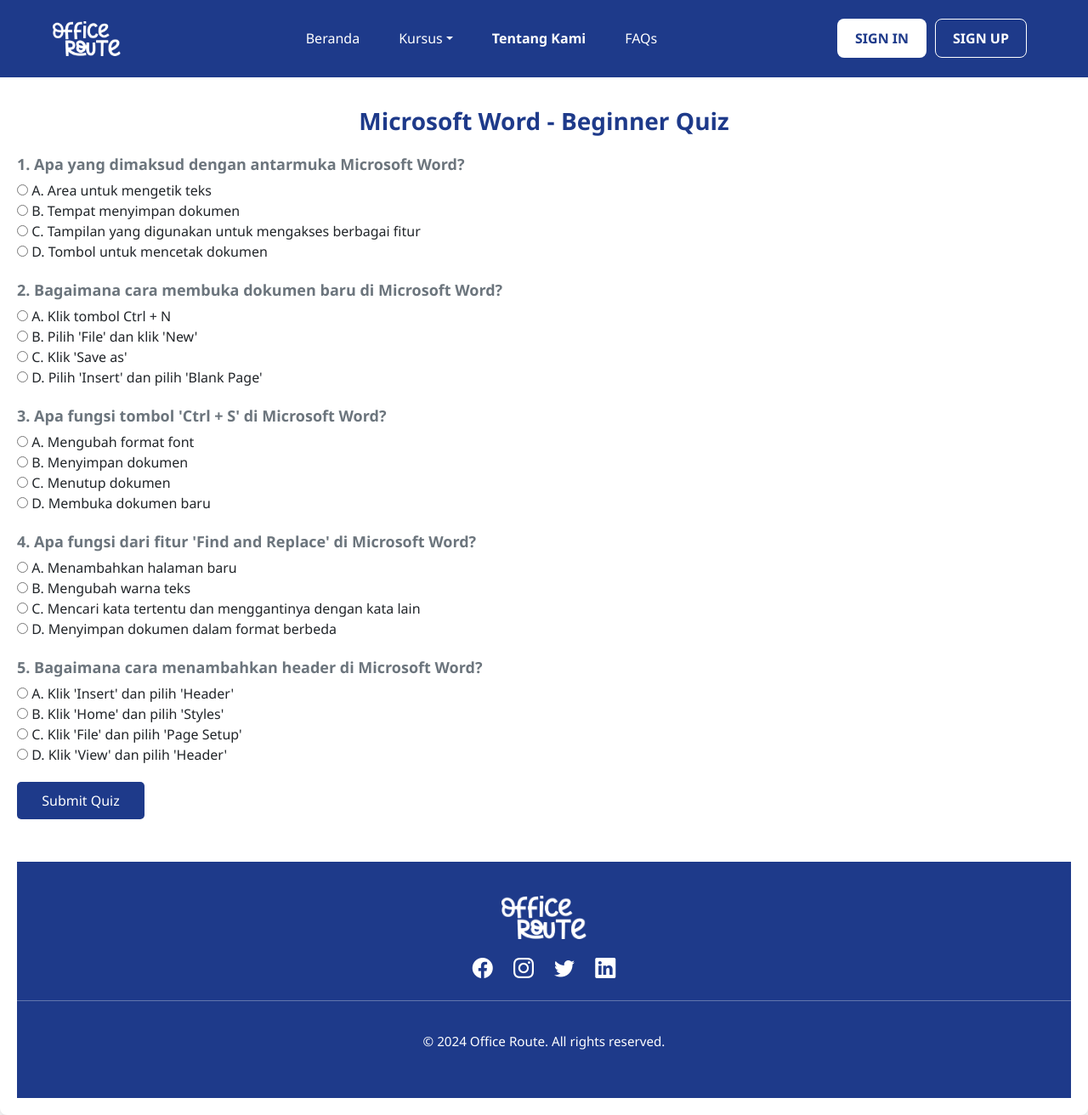
After one commit to QousulHaq/office_route-backend, a Django app: page /quiz/ in a window 1280 px wide. The commit adds this page. Shown: the whole page at 85% size. Run offline with Django 5.2, Linux system fonts and the light colour scheme.

Commit message:
menu belajar(LMS) & quiz

```diff
--- a/main/static/main/css/styles.css
+++ b/main/static/main/css/styles.css
@@ -974,3 +974,78 @@
 .container.pembayaran button:hover {
   background-color: #3e61be;
 };
+
+  /* buat quiz.html */
+  body {
+    font-family: Arial, sans-serif;
+    background-color: #f4f7fc;
+}
+
+.quiz-container {
+    max-width: 100%;
+    margin: 0 auto;
+    padding: 20px;
+    background-color: #fff;
+    border-radius: 8px;
+    box-shadow: 0 4px 10px rgba(0, 0, 0, 0.1);
+}
+
+h2 {
+    color: #1e3a8a;
+    /* Warna biru untuk judul */
+    font-size: 28px;
+    font-weight: bold;
+    text-align: center;
+    margin-top: 50px;
+    margin-bottom: 20px;
+}
+
+.question {
+    font-size: 18px;
+    font-weight: bold;
+    margin-bottom: 5px;
+}
+
+.answer-option {
+    display: block;
+    padding: 10px;
+    margin: 10px 0;
+    background-color: #f1f1f1;
+    border: 1px solid #ddd;
+    border-radius: 5px;
+    cursor: pointer;
+}
+
+.answer-option:hover {
+    background-color: #ddd;
+}
+
+.submit-btn {
+    width: 150px;
+    padding: 10px;
+    margin-bottom: 50px;
+    background-color: #1e3a8a;
+    color: white;
+    border: none;
+    border-radius: 5px;
+    cursor: pointer;
+}
+
+.submit-btn:hover {
+    background-color: #1c2a6a;
+}
+
+.result {
+    font-size: 20px;
+    font-weight: bold;
+    margin-top: 20px;
+    text-align: center;
+}
+
+.question-group {
+    margin-bottom: 20px;
+}
+
+.question-group label {
+    cursor: pointer;
+}
--- /dev/null
+++ b/main/templates/main/quiz.html
@@ -0,0 +1,100 @@
+<!DOCTYPE html>
+<html lang="en">
+
+<head>
+    {% load static %}
+    <meta charset="UTF-8" />
+    <meta name="viewport" content="width=device-width, initial-scale=1.0" />
+    <title>Quiz - Microsoft Word Course</title>
+    <link href="https://cdn.jsdelivr.net/npm/bootstrap@5.3.3/dist/css/bootstrap.min.css" rel="stylesheet"
+        integrity="sha384-QWTKZyjpPEjISv5WaRU9OFeRpok6YctnYmDr5pNlyT2bRjXh0JMhjY6hW+ALEwIH" crossorigin="anonymous" />
+    <link rel="stylesheet"
+        href="https://cdnjs.cloudflare.com/ajax/libs/bootstrap-icons/1.10.5/font/bootstrap-icons.min.css" />
+    <link rel="stylesheet" href="{% static 'main/css/styles.css' %}" />
+
+</head>
+
+<body>
+    {% include 'includes/navbar.html' %}
+    <div class="quiz-container">
+        <h2 class=" title text-center">Microsoft Word - Beginner Quiz</h2>
+
+        <form id="quiz-form">
+            <!-- soal 1 -->
+            <div class="question-group">
+                <p class="question">1. Apa yang dimaksud dengan antarmuka Microsoft Word?</p>
+                <input type="radio" id="q1a" name="q1" value="a" />
+                <label for="q1a">A. Area untuk mengetik teks</label><br />
+                <input type="radio" id="q1b" name="q1" value="b" />
+                <label for="q1b">B. Tempat menyimpan dokumen</label><br />
+                <input type="radio" id="q1c" name="q1" value="c" />
+                <label for="q1c">C. Tampilan yang digunakan untuk mengakses berbagai fitur</label><br />
+                <input type="radio" id="q1d" name="q1" value="d" />
+                <label for="q1d">D. Tombol untuk mencetak dokumen</label>
+            </div>
+
+            <!-- soal 2 -->
+            <div class="question-group">
+                <p class="question">2. Bagaimana cara membuka dokumen baru di Microsoft Word?</p>
+                <input type="radio" id="q2a" name="q2" value="a" />
+                <label for="q2a">A. Klik tombol Ctrl + N</label><br />
+                <input type="radio" id="q2b" name="q2" value="b" />
+                <label for="q2b">B. Pilih 'File' dan klik 'New'</label><br />
+                <input type="radio" id="q2c" name="q2" value="c" />
+                <label for="q2c">C. Klik 'Save as'</label><br />
+                <input type="radio" id="q2d" name="q2" value="d" />
+                <label for="q2d">D. Pilih 'Insert' dan pilih 'Blank Page'</label>
+            </div>
+
+            <!-- soal 3 -->
+            <div class="question-group">
+                <p class="question">3. Apa fungsi tombol 'Ctrl + S' di Microsoft Word?</p>
+                <input type="radio" id="q3a" name="q3" value="a" />
+                <label for="q3a">A. Mengubah format font</label><br />
+                <input type="radio" id="q3b" name="q3" value="b" />
+                <label for="q3b">B. Menyimpan dokumen</label><br />
+                <input type="radio" id="q3c" name="q3" value="c" />
+                <label for="q3c">C. Menutup dokumen</label><br />
+                <input type="radio" id="q3d" name="q3" value="d" />
+                <label for="q3d">D. Membuka dokumen baru</label>
+            </div>
+
+            <!-- soal 4 -->
+            <div class="question-group">
+                <p class="question">4. Apa fungsi dari fitur 'Find and Replace' di Microsoft Word?</p>
+                <input type="radio" id="q4a" name="q4" value="a" />
+                <label for="q4a">A. Menambahkan halaman baru</label><br />
+                <input type="radio" id="q4b" name="q4" value="b" />
+                <label for="q4b">B. Mengubah warna teks</label><br />
+                <input type="radio" id="q4c" name="q4" value="c" />
+                <label for="q4c">C. Mencari kata tertentu dan menggantinya dengan kata lain</label><br />
+                <input type="radio" id="q4d" name="q4" value="d" />
+                <label for="q4d">D. Menyimpan dokumen dalam format berbeda</label>
+            </div>
+
+            <!-- soal 5 -->
+            <div class="question-group">
+                <p class="question">5. Bagaimana cara menambahkan header di Microsoft Word?</p>
+                <input type="radio" id="q5a" name="q5" value="a" />
+                <label for="q5a">A. Klik 'Insert' dan pilih 'Header'</label><br />
+                <input type="radio" id="q5b" name="q5" value="b" />
+                <label for="q5b">B. Klik 'Home' dan pilih 'Styles'</label><br />
+                <input type="radio" id="q5c" name="q5" value="c" />
+                <label for="q5c">C. Klik 'File' dan pilih 'Page Setup'</label><br />
+                <input type="radio" id="q5d" name="q5" value="d" />
+                <label for="q5d">D. Klik 'View' dan pilih 'Header'</label>
+            </div>
+
+            <!-- Submit Button -->
+            <button type="button" class="submit-btn" onclick="showResult()">Submit Quiz</button>
+        </form>
+
+        <!-- Footer section -->
+        {% include 'includes/footer.html' %}
+        <!-- jQuery minified -->
+        <script src="https://code.jquery.com/jquery-3.6.0.min.js"></script>
+        <script type="module" src="{% static 'main/js/script.js' %}"></script>
+        <script src="https://cdn.jsdelivr.net/npm/bootstrap@5.3.0-alpha1/dist/js/bootstrap.bundle.min.js"></script>
+</body>
+
+</html>
--- a/main/urls.py
+++ b/main/urls.py
@@ -11,5 +11,7 @@
     path('logout/', views.user_logout, name='logout'),
     path('cart/', views.cart_view, name='cart'),
     path('pembayaran/', views.pembayaran_view, name='pembayaran'),
+    path('menu-belajar/', views.menu_belajar, name='menu_belajar'),
+    path('quiz/', views.quiz, name='quiz'),
     # Add paths for other pages like 'about', 'faqs', 'all_courses' as needed.
 ]
--- a/main/views.py
+++ b/main/views.py
@@ -89,3 +89,9 @@
 def all_course(request):
     course_data = Course.objects.all()
     return render(request, 'main/all_course.html', context={"course" : course_data})
+
+def menu_belajar(request):
+    return render(request, 'main/menu_belajar.html')
+
+def quiz(request):
+    return render(request, 'main/quiz.html')
```
Also changed, not shown: main/templates/main/menu_belajar.html (added, +287 -0 lines), db.sqlite3.
